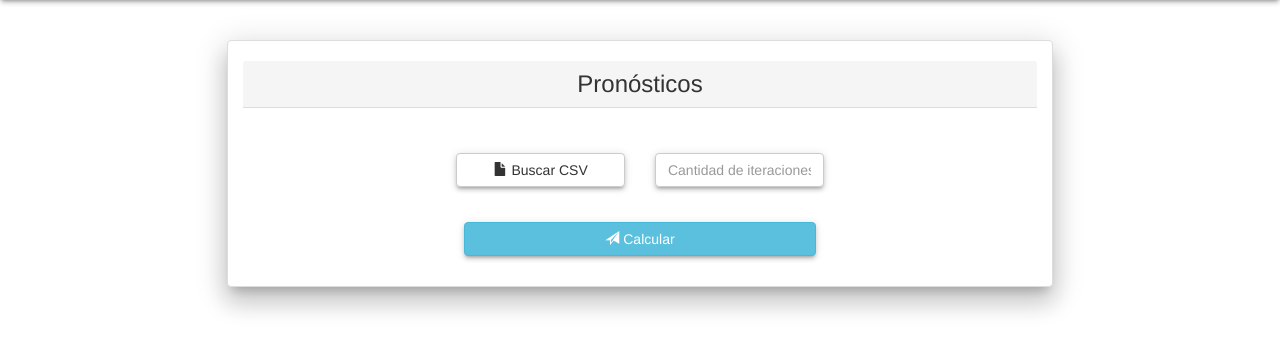
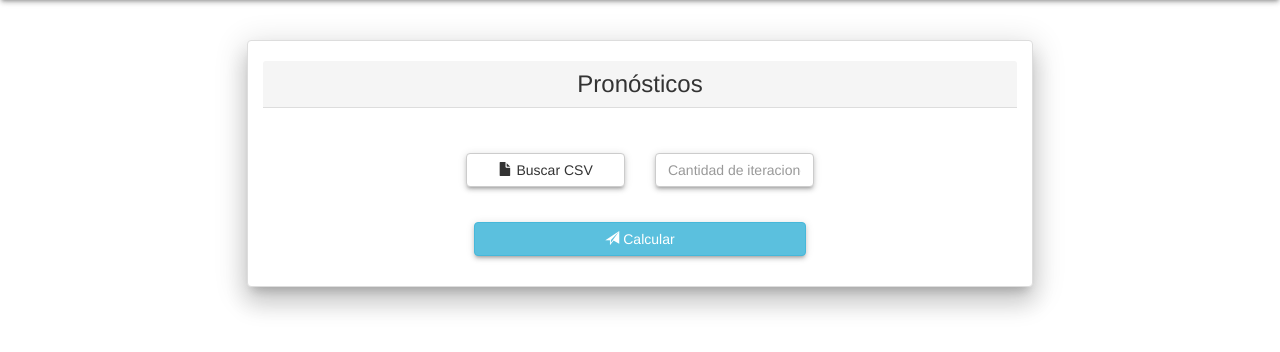
Before and after one commit to agudelotmateo/forecasting, a Flask app: page /forecasting in a window 1280 px wide. Shown: the part 53-405 px from the top of the page. Run offline with Flask 2, Linux system fonts and the light colour scheme; some libraries are stand-ins or nearby versions.

Commit message:
Minor padding changes

```diff
--- a/static/styles.css
+++ b/static/styles.css
@@ -29,8 +29,8 @@
     left: 0;
     right: 0;
     z-index: 0;
-    margin-left: 20px;
-    margin-right: 20px;
+    margin-left: 50px;
+    margin-right: 50px;
 }
 
 /* Removes the border from the button, making it a nice text link */
```
